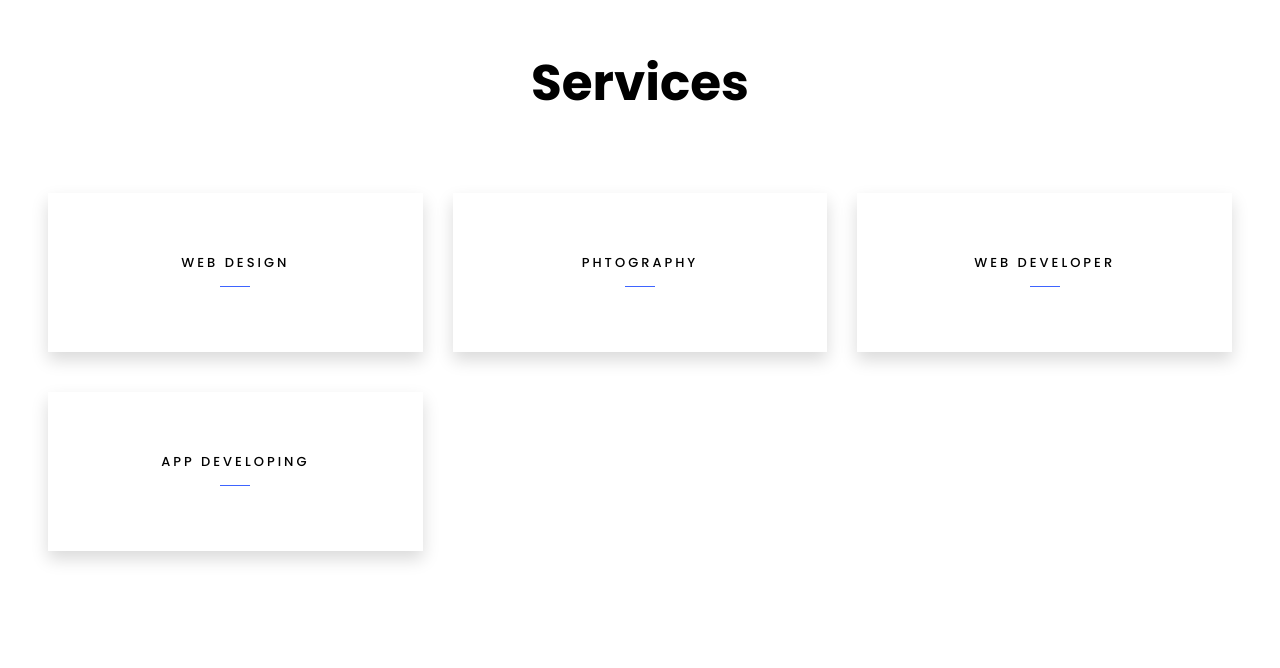
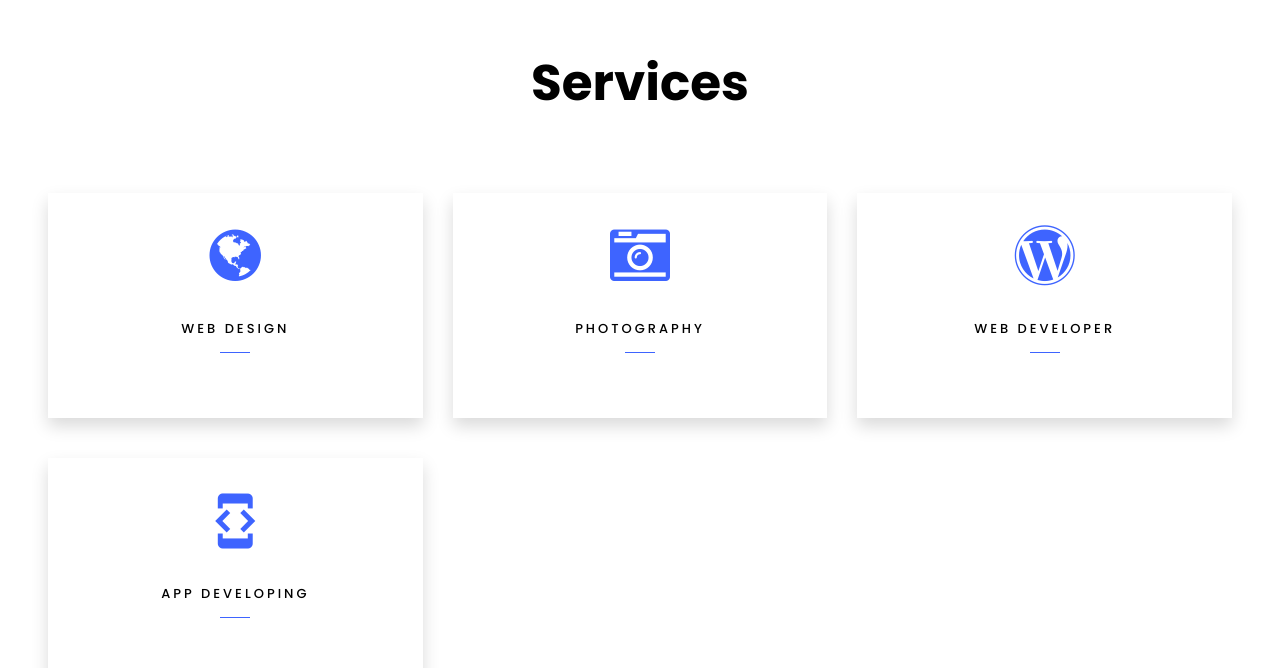
Before and after one commit to puvirajhs/puvirajhs.github.io, a plain HTML site: page index.html in a window 1280 px wide. Shown: the part 3313-3981 px from the top of the page. Drawn offline with Linux system fonts and the light colour scheme; files whose address does not match are found by name.

Commit message:
Final Last

```diff
--- a/index.html
+++ b/index.html
@@ -333,7 +333,7 @@
 					<div class="col-md-4 text-center d-flex ftco-animate">
 						<a href="#" class="services-1 shadow">
 							<span class="icon">
-								<i class="flaticon-analysis"></i>
+								<i class="icon-globe"></i>
 							</span>
 							<div class="desc">
 								<h3 class="mb-5">Web Design</h3>
@@ -344,10 +344,10 @@
 					<div class="col-md-4 text-center d-flex ftco-animate">
 						<a href="#" class="services-1 shadow">
 							<span class="icon">
-								<i class="flaticon-flasks"></i>
+								<i class="icon-camera-retro"></i>
 							</span>
 							<div class="desc">
-								<h3 class="mb-5">Phtography</h3>
+								<h3 class="mb-5">Photography</h3>
 								<p></p>
 							</div>
 						</a>
@@ -355,7 +355,7 @@
 					<div class="col-md-4 text-center d-flex ftco-animate">
 						<a href="#" class="services-1 shadow">
 							<span class="icon">
-								<i class="flaticon-ideas"></i>
+								<i class="icon-wordpress"></i>
 							</span>
 							<div class="desc">
 								<h3 class="mb-5">Web Developer</h3>
@@ -367,7 +367,7 @@
 					<div class="col-md-4 text-center d-flex ftco-animate">
 						<a href="#" class="services-1 shadow">
 							<span class="icon">
-								<i class="flaticon-innovation"></i>
+								<i class="icon-developer_mode"></i>
 							</span>
 							<div class="desc">
 								<h3 class="mb-5">App Developing</h3>
```
